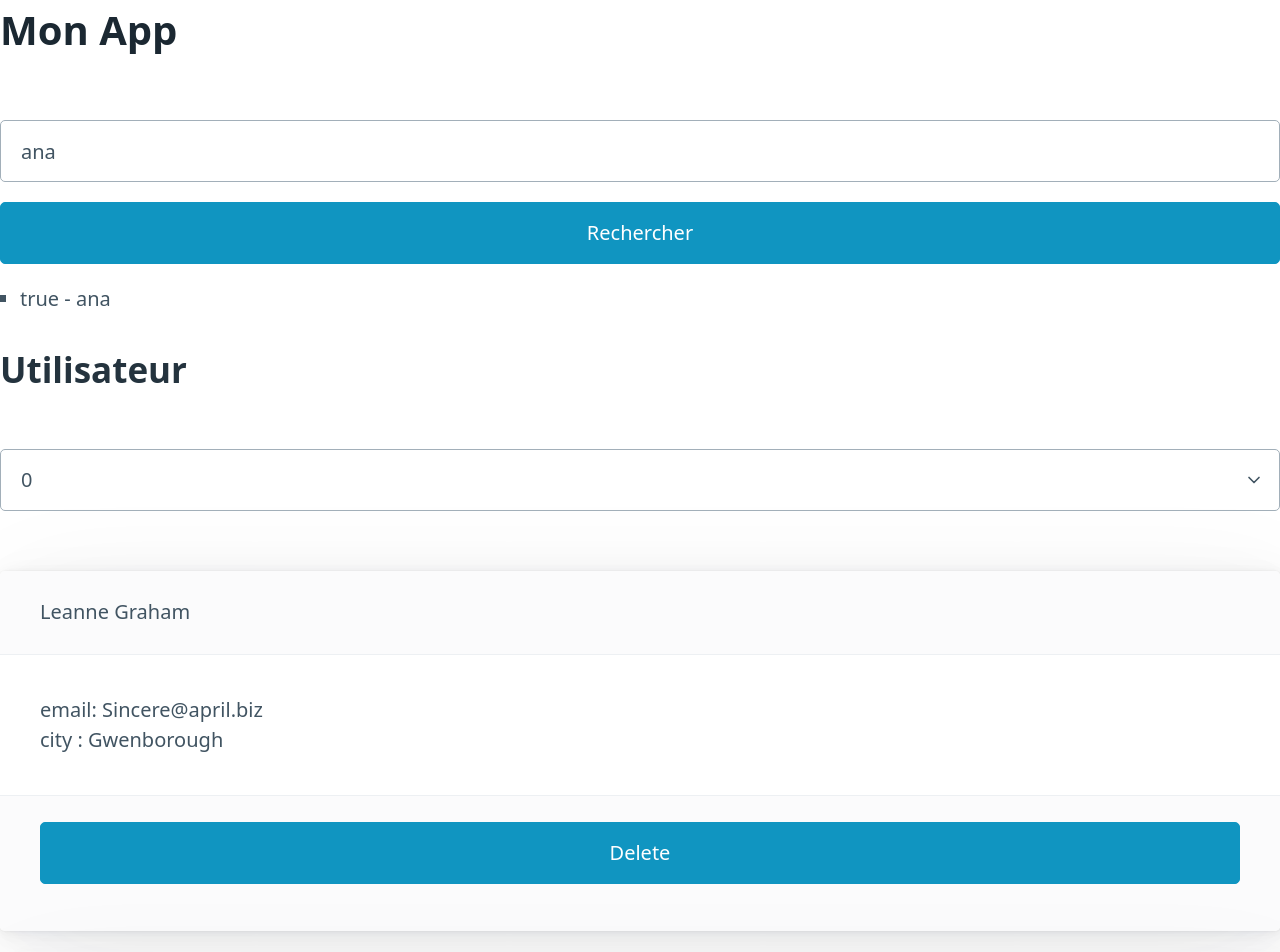
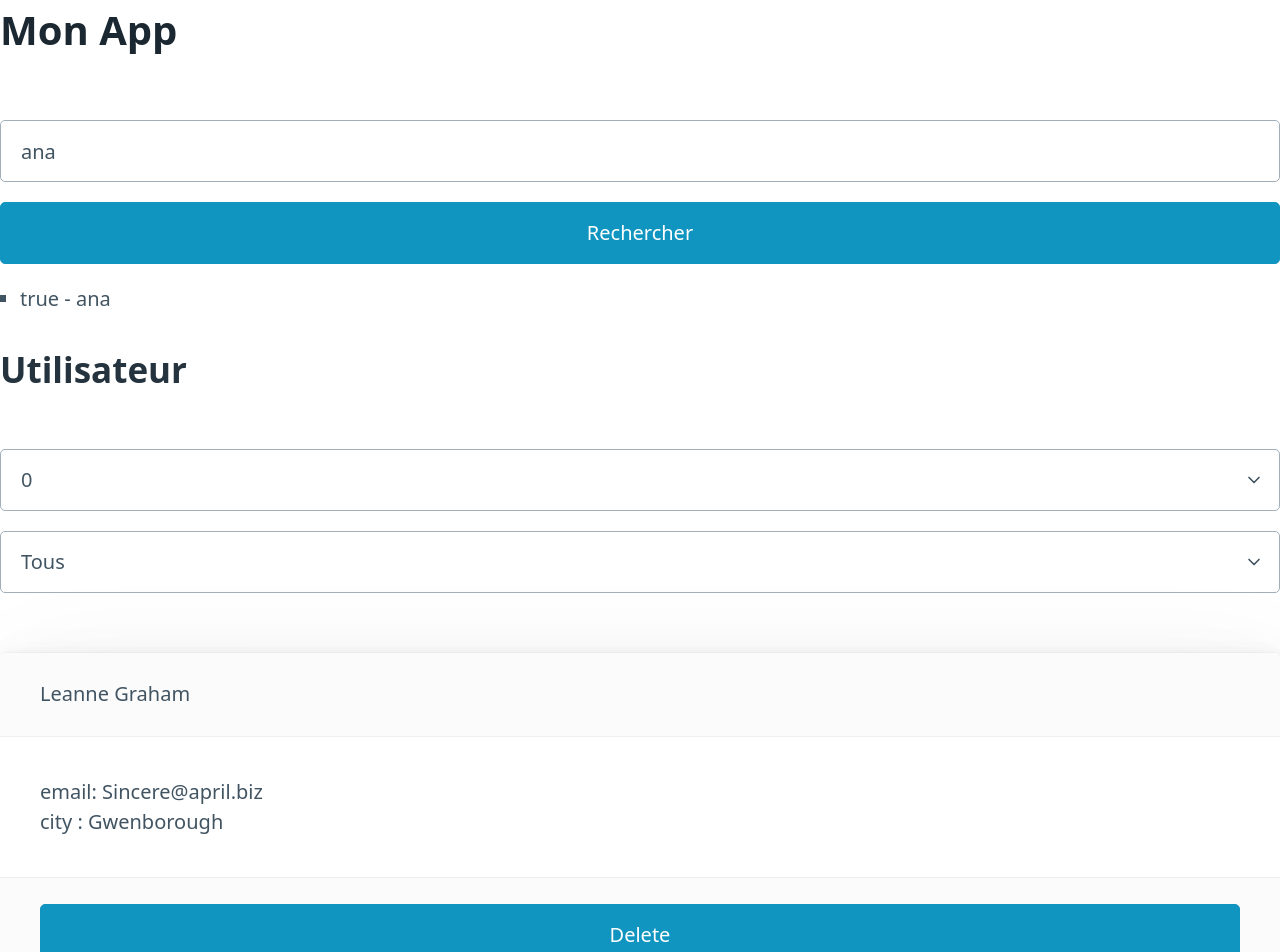
Before and after one commit to saadsabir/myapp_angular, an Angular app: page / in a window 1280 px wide. Shown: the top 952 px of the page. Built offline with nearby package versions, Linux system fonts and the light colour scheme.

Commit message:
extension pipe

```diff
--- /dev/null
+++ b/src/app/shared/pipes/extension.pipe.ts
@@ -0,0 +1,14 @@
+import { Pipe, PipeTransform } from "@angular/core";
+import { User } from "src/core/interfaces/user";
+
+@Pipe({
+    name: 'extFilter'
+})
+export class ExtensionPipe implements PipeTransform {
+    transform(users: User[], ext: string): User[] {
+        if (!ext) {
+            return users
+        }
+        return users.filter(user => user.email.endsWith(ext))
+    }
+}
--- a/src/app/shared/shared.module.ts
+++ b/src/app/shared/shared.module.ts
@@ -2,11 +2,12 @@
 import { PluralPipe } from "./pipes/plural.pipe";
 import { LangPipe } from "./pipes/lang.pipe";
 import { AutoCompletePipe } from "./pipes/autocomplete.pipe";
+import { ExtensionPipe } from "./pipes/extension.pipe";
 
 @NgModule({
-    declarations: [PluralPipe, LangPipe, AutoCompletePipe],
+    declarations: [PluralPipe, LangPipe, AutoCompletePipe,ExtensionPipe],
     imports: [],
-    exports: [PluralPipe, LangPipe, AutoCompletePipe]
+    exports: [PluralPipe, LangPipe, AutoCompletePipe, ExtensionPipe]
 })
 
 export class SharedModule{}
--- a/src/app/users/users.component.html
+++ b/src/app/users/users.component.html
@@ -4,5 +4,8 @@
     <option>1</option>
     <option>2</option>
 </select>
-
-<app-user-card *ngFor="let u of users" [user]="u" />
+<select [(ngModel)]="extSelected">
+    <option value="">Tous</option>
+    <option *ngFor="let ext of extensions">{{ ext }}</option>
+</select>
+<app-user-card *ngFor="let u of users | extFilter:extSelected" [user]="u" />
--- a/src/app/users/users.component.ts
+++ b/src/app/users/users.component.ts
@@ -6,6 +6,8 @@
 })
 export class UsersComponent{
     nbSelected: number = 0
+    extSelected: string = ''
+    extensions: string[] = ['tv', 'biz', 'io', 'me']
     users: User[] = [
         {
           "id": 1,
```
